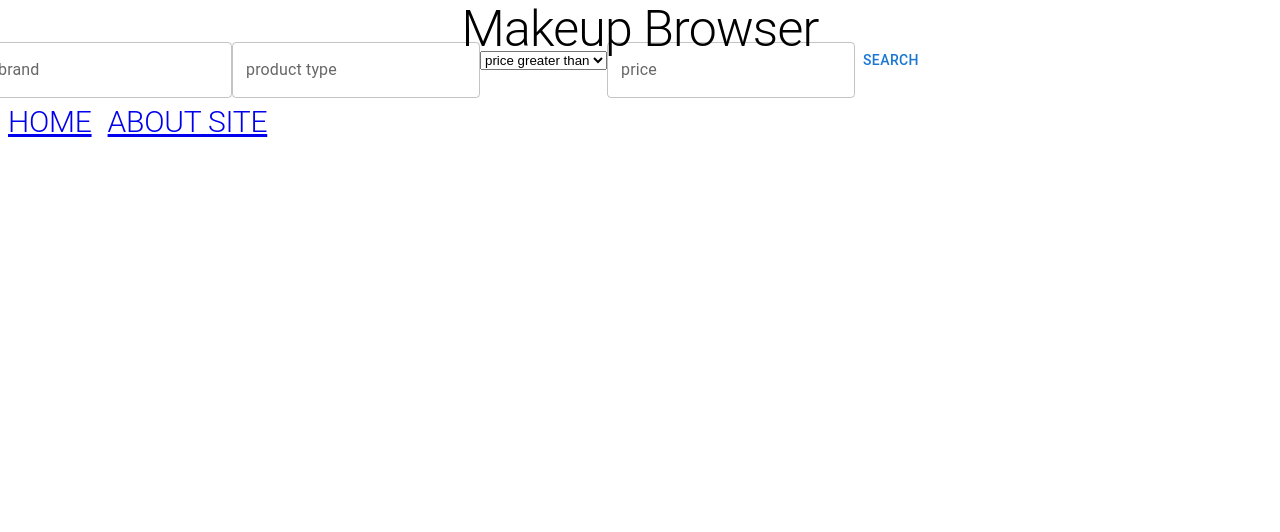
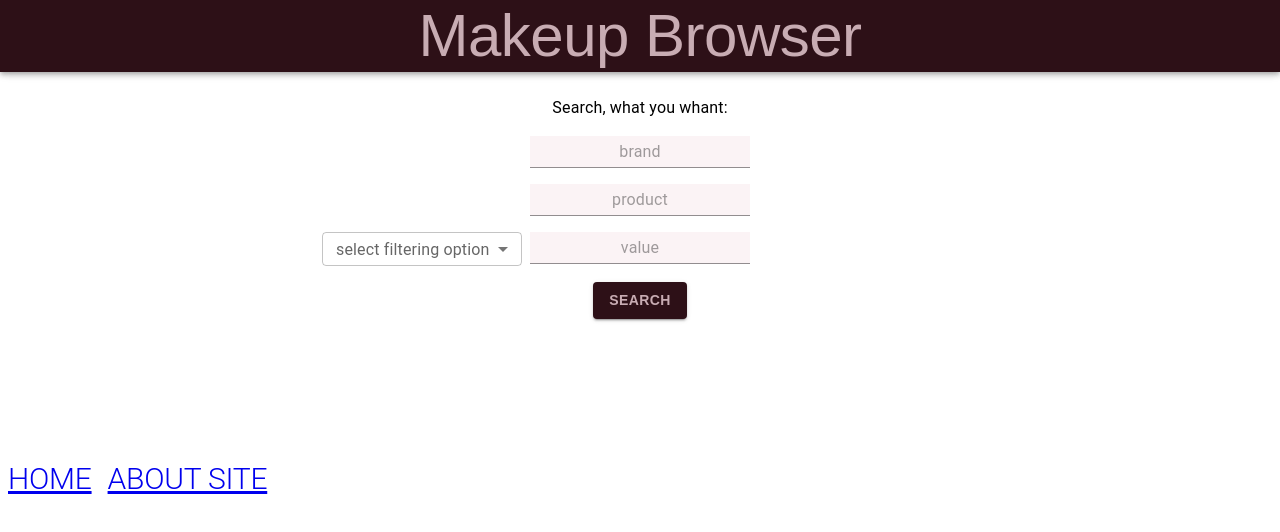
Before and after one commit to ElizaWielocha/ReactProject, a React (Create React App) app in the folder project_TS/ts_project/: page / in a window 1280 px wide. Shown: the top 532 px of the page. Built offline with nearby package versions, Linux system fonts and the light colour scheme.

Commit message:
added layout

```diff
--- a/project_TS/ts_project/src/App.tsx
+++ b/project_TS/ts_project/src/App.tsx
@@ -15,21 +15,18 @@ import Grid from "@mui/material/Grid";
 
 // Models
 import { Product } from './models/Product';
-import { ProductsList } from './models/ProductsList';
-
-
 
 
 const App: React.FC = () => {
   // UseStates
-  const [brand, setBrand] = useState(''); // potrzebuje inputu z brand
-  const [productType, setProductType] =  useState(''); // potrzebuje inputu z productType
+  const [brand, setBrand] = useState('');
+  const [productType, setProductType] =  useState('');
   const [priceValue, setPriceValue] = useState('');
   const [priceFilter , setPriceFilter] = useState('');
-  const [productTypeList, setProductTypeList] = useState<Product[]>([]); // potrzebuje listy produktów dla danej marki
-  const [isFetchingProduct, setIsFetchingProduct] = useState(true); // sprawdzenie czy ładuje się czy nie
+  const [productTypeList, setProductTypeList] = useState<Product[]>([]);
+  const [isFetchingProduct, setIsFetchingProduct] = useState(true);
 
-  // pobieranie danych z API
+  // API data
   useEffect(()=>{
     let filter = '';
     if(priceFilter) {
@@ -95,27 +92,34 @@ const App: React.FC = () => {
       });
     }
 
-
   }, [brand || productType || priceValue || priceFilter]);
 
 
 
   return <div className="App">
     <BrowserRouter>
-      <Header />
+    <Grid container spacing={12}>
+      <Grid item xs={12}>
+        <Header />
+      </Grid>
+
         <Routes>
 
           <Route
-            path="/" // url, przy którym mają się wyświetlić elementy w element = komponent Form
+            path="/"
             element={
+              <Grid item xs={12}>
                 <Grid container spacing={2}>
+                  <Grid item xs={12}>
                   <FormBrand setBrand={setBrand} setProductType={setProductType} setPriceValue={setPriceValue} setPriceFilter={setPriceFilter}/>
+                  </Grid>
                   {!isFetchingProduct && (
                     <Grid item xs={12}>
                      <TableCProduct productType={productType} products={productTypeList}/>
                     </Grid>
                   )}
                 </Grid>
+              </Grid>
             }
           />
 
@@ -134,9 +138,7 @@ const App: React.FC = () => {
         <Grid item xs={12}>
             <Footer />
         </Grid>
-        <Grid item xs={12}>
-        </Grid>
-
+    </Grid>
     </BrowserRouter>
   </div>
 
--- a/project_TS/ts_project/src/components/AboutSite/AboutSite.tsx
+++ b/project_TS/ts_project/src/components/AboutSite/AboutSite.tsx
@@ -12,6 +12,8 @@ import TableHead from '@mui/material/TableHead/TableHead'; // to samo co <th> w
 import TableRow from '@mui/material/TableRow/TableRow'; // to samo to <tr> w html
 import TableCell from '@mui/material/TableCell/TableCell'; // to samo co <th> w html
 import Grid from "@mui/material/Grid";
+import { borders } from '@mui/system';
+
 
 function AboutSite() {
     const [brandList, setBrandList] = useState<Product[]>([]);
@@ -47,18 +49,21 @@ function AboutSite() {
     return (
 
         <>
-        <Typography>
-        Welcome to the makeup product finder! You can search for your favorite products by brand, product type or both . You can also choose what price range you want the products to be in. Below you will find two lists: A list of available brands and a list of available product types you can search by.
+        <Typography justifyContent="center" sx={{ m:2, fontFamily: "sans-serif" }}>
+        <strong>Welcome to the makeup product finder! You can search for your favorite products by brand, product type or both . </strong>
+        </Typography>
+        <Typography sx={{ m:2, fontFamily: "sans-serif" }}>
+        <strong>You can also choose what price range you want the products to be in. <br></br>Below you will find two lists: A list of available brands and a list of available product types you can search by.</strong>
         </Typography>
 
         {loading === false &&
-        <Grid container spacing={2}>
-        <Grid item xs={6}>
-        <TableContainer component={Card}>
-            <Table sx={{ maxWidth: 300 }} aria-label="table">
+        <Grid container spacing={2} justifyContent="left" alignItems="top">
+        <Grid item xs={4}>
+        <TableContainer >
+            <Table sx={{ maxWidth: 250, ml: 5, mt: 5, border: 1, borderBottom: 1.1, borderColor: '#6A2031', fontSize: 16 }} aria-label="table">
                 <TableHead>
-                    <TableRow>
-                        <TableCell sx={{ maxWidth: 300 }} align="center">Brands</TableCell>
+                    <TableRow sx={{borderBottom: 1.1, borderColor: '#6A2031', bgcolor: '#FBF3F5', color: '#3D0E11' }}>
+                        <TableCell sx={{ maxWidth: 300 }} align="center"><strong>Brands</strong></TableCell>
                     </TableRow>
                 </TableHead>
                 <TableBody>
@@ -74,12 +79,13 @@ function AboutSite() {
         </TableContainer>
         </Grid>
 
-        <Grid item xs={6}>
-        <TableContainer component={Card}>
-            <Table sx={{ maxWidth: 300 }} aria-label="table">
+
+        <Grid item xs={4}>
+        <TableContainer>
+            <Table sx={{ maxWidth: 250, ml: 5, mt: 5, border: 1, borderBottom: 1.1, borderColor: '#6A2031', fontSize: 16 }} aria-label="table">
                 <TableHead>
-                    <TableRow>
-                        <TableCell sx={{ maxWidth: 300 }} align="center">Types of products</TableCell>
+                    <TableRow sx={{borderBottom: 1.1, borderColor: '#6A2031', bgcolor: '#FBF3F5', color: '#3D0E11' }} >
+                        <TableCell sx={{ maxWidth: 300 }} align="center"><strong>Types of products</strong></TableCell>
                     </TableRow>
                 </TableHead>
                 <TableBody>
--- a/project_TS/ts_project/src/components/FormBrand/FormBrand.tsx
+++ b/project_TS/ts_project/src/components/FormBrand/FormBrand.tsx
@@ -5,6 +5,12 @@ import Button from "@mui/material/Button/Button";
 import TextField from "@mui/material/TextField/TextField";
 import { Dispatch } from "react";
 import { Product } from '../../models/Product';
+import Grid from "@mui/material/Grid";
+import Typography from '@mui/material/Typography/';
+import Select, { SelectChangeEvent } from '@mui/material/Select';
+import FormControl from '@mui/material/FormControl';
+import InputLabel from '@mui/material/InputLabel';
+import MenuItem from '@mui/material/MenuItem';
 
 // otypowanie setBrand i setProduct
 type FormBrandProps = {
@@ -17,6 +23,7 @@ type FormBrandProps = {
 
 const FormBrand = (props: FormBrandProps) => {
   const [inputState, setInputState] = useState(false); // jak jest input brand na pewno
+  let value: string = '';
 
   const {register, handleSubmit, formState: {errors}} = useForm<Product>();
 
@@ -35,6 +42,12 @@ const FormBrand = (props: FormBrandProps) => {
     }
   }
 
+  const handleChange = (event: SelectChangeEvent) => {
+    if(props.setPriceFilter) {
+    props.setPriceFilter(event.target.value as string);
+    value = event.target.value as string;
+    }
+  };
 
   const formHandler = (data: Product ) =>{
     if ( inputState === true ){
@@ -44,53 +57,79 @@ const FormBrand = (props: FormBrandProps) => {
       if (props.setProductType && inputRefProduct.current?.value) {
         props.setProductType(inputRefProduct.current?.value);
       }
-      if (props.setPriceValue && inputRefPrice.current?.value && props.setPriceFilter){
+      if (props.setPriceValue && inputRefPrice.current?.value){
         props.setPriceValue(inputRefPrice.current?.value);
-        props.setPriceFilter( ((document.getElementById("priceFilterOption")) as HTMLSelectElement).value );
       }
     }
   }
 
-
+/*
+<Select id='priceFilterOption' label="select">
+              <option value="priceGreater">price greater than</option>
+              <option value="priceLess">price less than</option>
+            </Select>
+            */
   return (
       <form onSubmit={handleSubmit(formHandler)}>
-            <TextField
+        <Grid container spacing={0} justifyContent="center" alignItems="center" direction="column">
+          <Grid item xs={12} sx={{ mb: 2}} >
+            <Typography>
+              Search, what you whant:
+            </Typography>
+          </Grid>
+          <Grid item xs={12} sx={{ mb: 2}} >
+            <TextField sx={{ color: "#3D0E11", bgcolor: "#FBF3F5" }}
               id="brand"
               type="text"
               {...register("brand", {})}
               inputRef = {inputRefBrand}
               onChange={inputChangeHandler}
-              //variant="outlined"
-              label="brand"
+              variant="standard"
+              placeholder="brand"
               inputProps={{ style: {textAlign: "center"} }}
             />
+            </Grid>
+            <Grid item xs={12} sx={{ mb: 2, bgcolor: "#FBF3F5"}}>
             <TextField
               id="productType"
               type="text"
               {...register("product_type", {})}
               inputRef = {inputRefProduct}
               onChange={inputChangeHandler}
-              //variant="outlined"
-              label="product type"
+              variant="standard"
+              placeholder="product"
               inputProps={{ style: {textAlign: "center"} }}
             />
-            <select id='priceFilterOption'>
-              <option value="priceGreater">price greater than</option>
-              <option value="priceLess">price less than</option>
-            </select>
-            <TextField
+            </Grid>
+          <Grid item xs={12} sx={{ mb: 2, ml: -26 }}>
+
+          <FormControl sx={{ width: 200 }}>
+          <InputLabel sx={{height:34, mt: -1.25}} id="priceFilterOption">select filtering option</InputLabel>
+            <Select sx={{ height:34 }} id='priceFilterOption' label="select filtering option" value={value} onChange={handleChange}>
+              <MenuItem value="priceGreater">price greater than</MenuItem>
+              <MenuItem value="priceLess">price less than</MenuItem>
+            </Select>
+            </FormControl>
+
+            <TextField sx={{ ml: 1, bgcolor: "#FBF3F5"}}
               id="priceValue"
               type="text"
               {...register("price", {})}
               inputRef = {inputRefPrice}
               onChange={inputChangeHandler}
-              //variant="outlined"
-              label="price"
+              variant="standard"
+              placeholder="value"
               inputProps={{ style: {textAlign: "center"} }}
             />
-            <Button type="submit" >
-                Search
+            </Grid>
+
+            <Grid item xs={12}>
+            <Button variant="contained" type="submit" sx={{ color: '#C8ACB3', bgcolor: "#2D1017", fontFamily: "sans-serif" , mb: 5}}>
+                <b>Search</b>
             </Button>
+            </Grid>
+
+            </Grid>
       </form>
   );
 };
--- a/project_TS/ts_project/src/components/Header/Header.tsx
+++ b/project_TS/ts_project/src/components/Header/Header.tsx
@@ -4,22 +4,18 @@ import AppBar from '@mui/material/AppBar/AppBar';
 import useScrollTrigger from '@mui/material/useScrollTrigger';
 import Slide from '@mui/material/Slide';
 import Fade from '@mui/material/Fade/Fade';
+import { Box, ThemeProvider, createTheme } from '@mui/system';
 
 
-/*
-<Fade in={true} timeout={2000}>
-                    <Typography data-testId='headerText' variant="h1" align="center" sx={{fontSize: 50}}>
-                        Makeup Browser
-                    </Typography>
-            </Fade>
-*/
 
 const Header = () => {
     return (
         <Fade in={true} timeout={2000}>
-            <Typography data-testId='headerText' variant="h1" align="center" sx={{fontSize: 50}}>
-                Makeup Browser
-            </Typography>
+            <AppBar sx={{ bgcolor: "#2D1017" }}>
+                <Typography data-testId='headerText' variant="h2" align="center" sx={{ color: '#C8ACB3', fontFamily: '"Brush Script MT", "Arial", sans-serif', fontSize: 60 }}>
+                    Makeup Browser
+                </Typography>
+            </AppBar>
         </Fade>
     );
 };
--- a/project_TS/ts_project/src/components/TableCProduct/TableCProduct.tsx
+++ b/project_TS/ts_project/src/components/TableCProduct/TableCProduct.tsx
@@ -21,13 +21,13 @@ const TableCProduct: React.FC<TableCProductProps> = (props) => {
     return (
         <Fade in={true} timeout={2000}>
             <TableContainer component={Card}>
-                <Table sx={{ minWidth: 650 }} aria-label="table">
+                <Table sx={{ minWidth: 600, borderTop: 1.5, borderBottom: 1.5, borderColor: '#6A2031', fontSize: 16 }} aria-label="table">
                     <TableHead>
-                        <TableRow>
-                            <TableCell sx={{maxWidth: 300}} align="center">Name</TableCell>
-                            <TableCell align="center">Brand</TableCell>
-                            <TableCell align="center">Price</TableCell>
-                            <TableCell align="center">Type of product</TableCell>
+                        <TableRow sx={{borderColor: '#6A2031', bgcolor: '#FBF3F5', color: '#3D0E11' }}>
+                            <TableCell colSpan={2} sx={{minWidth: 200, color: '#3D0E11', borderColor: '#6A2031'}} align="center"><b>Name</b></TableCell>
+                            <TableCell sx={{ borderColor: '#6A2031' }}align="center"><b>Brand</b></TableCell>
+                            <TableCell sx={{ borderColor: '#6A2031' }} align="center"><b>Price</b></TableCell>
+                            <TableCell sx={{ borderColor: '#6A2031' }} align="center"><b>Type of product</b></TableCell>
                         </TableRow>
                     </TableHead>
                     <TableBody>
--- a/project_TS/ts_project/src/components/TableCProduct/TableCRowProduct.tsx
+++ b/project_TS/ts_project/src/components/TableCProduct/TableCRowProduct.tsx
@@ -2,16 +2,18 @@ import React from 'react';
 import TableRow from '@mui/material/TableRow/TableRow'; // to samo to <tr> w html
 import TableCell from '@mui/material/TableCell/TableCell'; // to samo co <th> w html
 import { TableRowCProductProps } from '../../models/TableRowCProduct';
+import { Divider } from '@mui/material';
 
 
 
 const TableRowCProduct: React.FC<TableRowCProductProps> = (props) => {
     return (
         <TableRow>
-            <TableCell align="left"><img alt='product appearance' style={{ width: 150 }} src={props.image} />{props.name}</TableCell>
-            <TableCell align="left">{props.brand}</TableCell>
-            <TableCell align="right">{props.price === "0.0" ? <span>unknown price</span> : <span>{props.price}</span>}</TableCell>
-            <TableCell align="left">{props.product_type}</TableCell>
+            <TableCell align="left"><img alt='product appearance' style={{ width: 150}} src={props.image} /></TableCell>
+            <TableCell align="left" sx={{ fontSize: 20 }}>{props.name}</TableCell>
+            <TableCell align="center" sx={{ fontSize: 16 }}>{props.brand}</TableCell>
+            <TableCell align="center" sx={{ fontSize: 16 }}>{props.price === "0.0" ? <span>unknown price</span> : <span>{props.price}</span>}</TableCell>
+            <TableCell align="center" sx={{ fontSize: 16 }}>{props.product_type}</TableCell>
         </TableRow>
     );
 };
```
